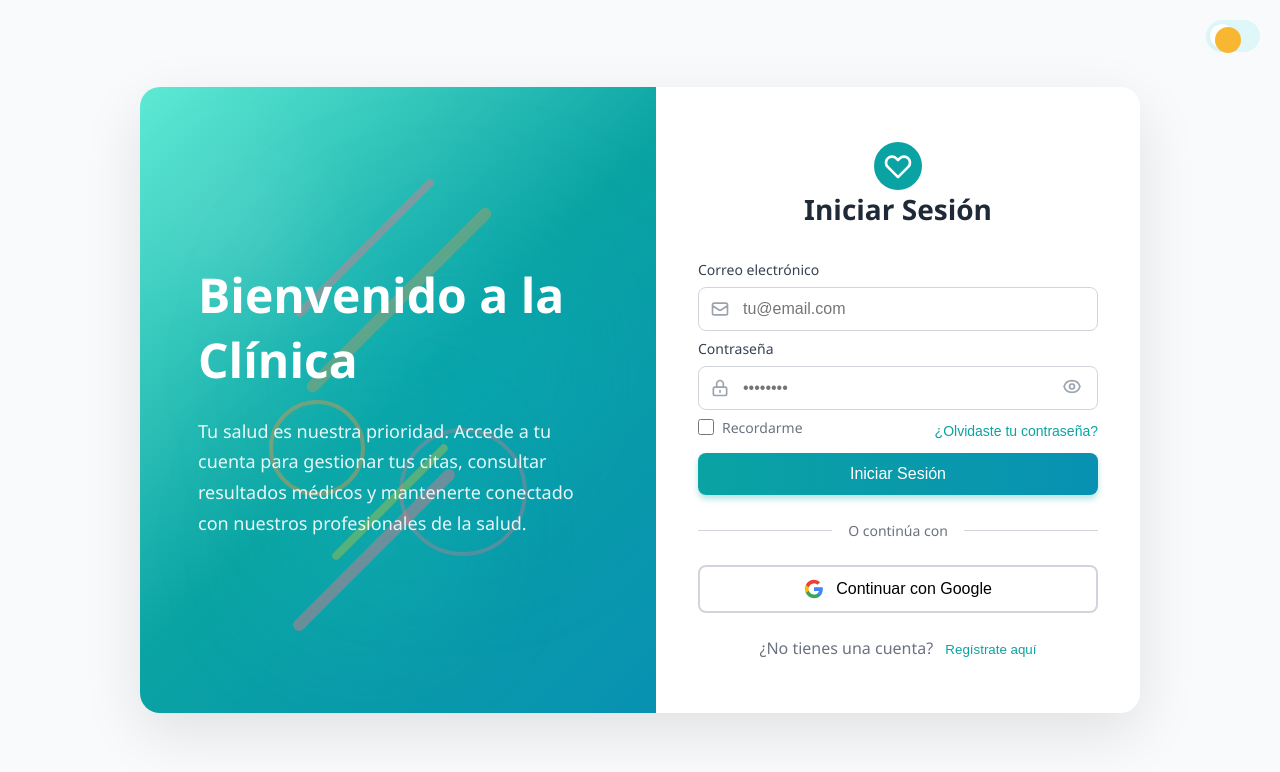
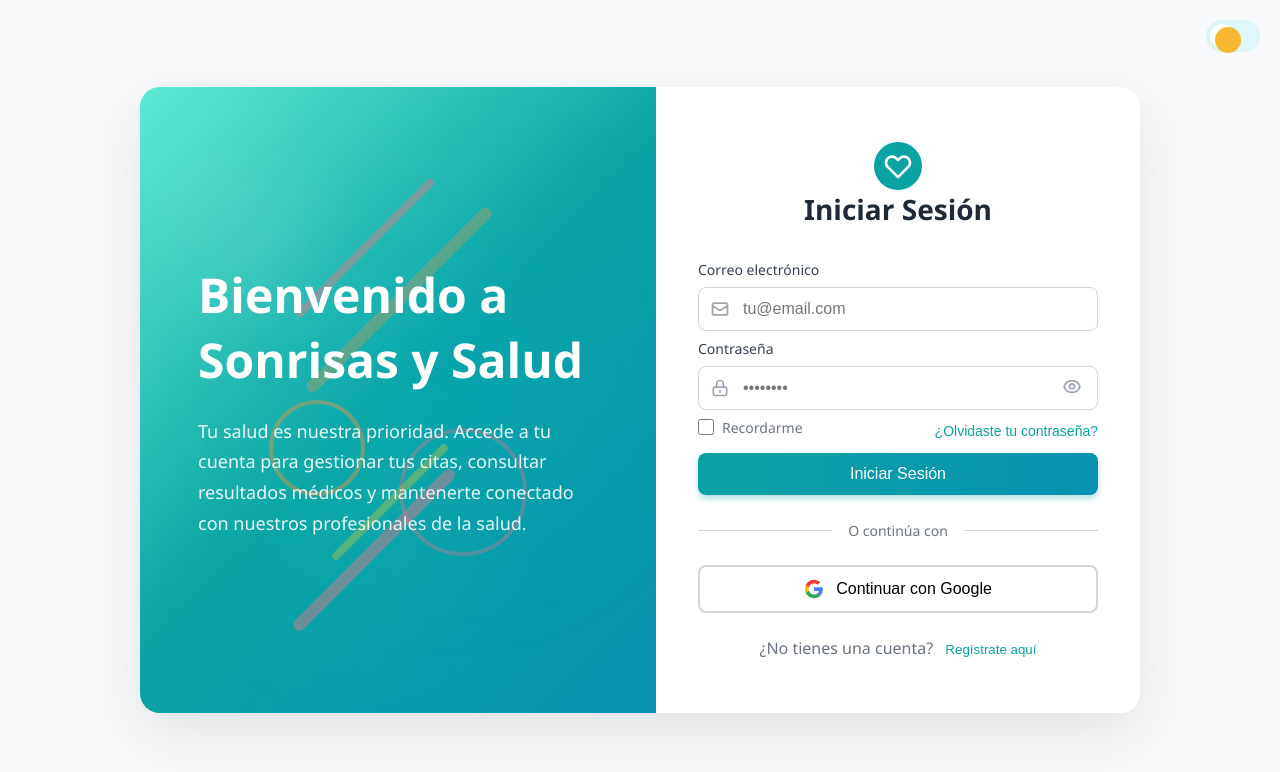
Before and after one commit to JoseGR645/clinica, a plain HTML site: page index.html in a window 1280 px wide. Drawn offline with Linux system fonts and the light colour scheme; no server answers.

Commit message:
corregir Titulo

```diff
--- a/index.html
+++ b/index.html
@@ -32,7 +32,7 @@
                 <div class="decoration border-circle-2"></div>
 
                 <div class="left-content">
-                    <h1>Bienvenido a la Clínica</h1>
+                    <h1>Bienvenido a Sonrisas y Salud</h1>
                     <p>Tu salud es nuestra prioridad. Accede a tu cuenta para gestionar tus citas, consultar resultados médicos y mantenerte conectado con nuestros profesionales de la salud.</p>
                 </div>
             </div>
```
